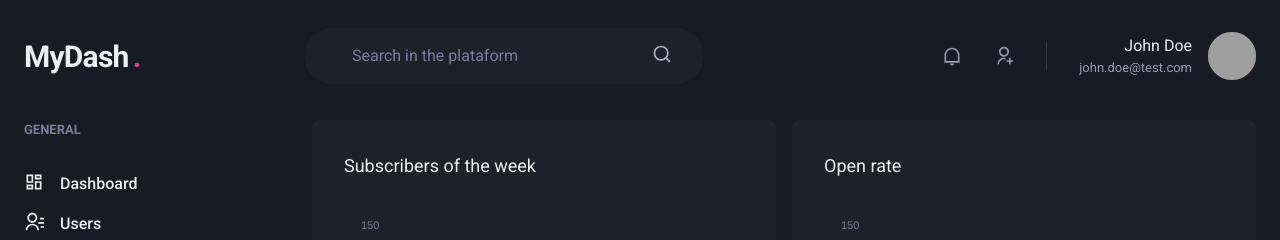
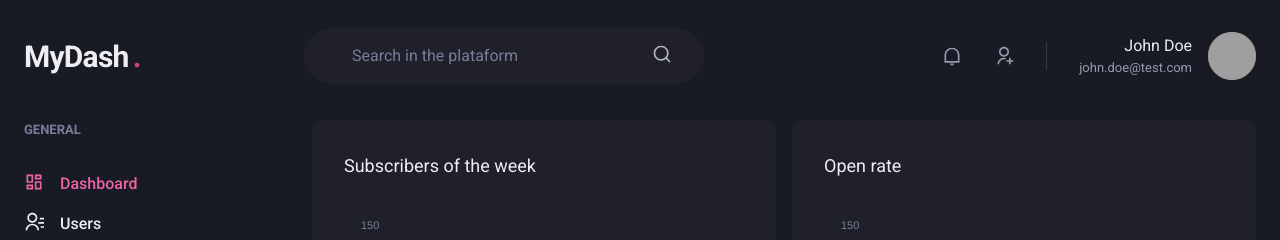
Before and after one commit to pablimx/mydash, a Next.js app: page /dashboard in a window 1280 px wide. Shown: the top 240 px of the page. Built offline with nearby package versions, Linux system fonts and the light colour scheme; grey boxes are pictures that could not be loaded.

Commit message:
feat: creating links to navigation

```diff
--- /dev/null
+++ b/src/components/ActiveLink.tsx
@@ -0,0 +1,30 @@
+import Link, { LinkProps } from 'next/link'
+import { cloneElement, ReactElement } from 'react'
+import { useRouter } from 'next/router'
+
+interface ActiveLinkProps extends LinkProps {
+  children: ReactElement;
+  shouldMatchExactHref: boolean;
+}
+
+export function ActiveLink({ children, shouldMatchExactHref = false, ...props}: ActiveLinkProps) {
+  const { asPath } = useRouter()
+
+  let isActive = false
+
+  if (shouldMatchExactHref && (asPath === props.href || asPath === props.as)) {
+    isActive = true
+  }
+
+  if (!shouldMatchExactHref && (asPath.startsWith(String(props.href)) || asPath.startsWith(String(props.as)))){
+    isActive = true
+  }
+
+  return (
+    <Link {...props}>
+      {cloneElement(children, {
+        color: isActive ? 'pink.400' : 'gray.50'
+      })}
+    </Link>
+  )
+}
--- a/src/components/Sidebar/NavLink.tsx
+++ b/src/components/Sidebar/NavLink.tsx
@@ -1,16 +1,19 @@
-import { Link, Icon, Text, LinkProps as ChakraLinkProps } from '@chakra-ui/react'
+import { Link as ChakraLink, Icon, Text, LinkProps as ChakraLinkProps } from '@chakra-ui/react'
 import { ElementType } from 'react'
-
+import { ActiveLink } from '../ActiveLink'
 interface NavLinkProps extends ChakraLinkProps {
   icon: ElementType;
   children: string;
+  href: string;
 }
 
-export function NavLink({ icon, children, ...props }: NavLinkProps) {
+export function NavLink({ icon, children, href, ...props }: NavLinkProps) {
   return (
-    <Link display="flex" align="center" {...props}>
-      <Icon as={icon} fontSize="20" />
-      <Text ml="4" fontWeight="medium">{children}</Text>
-    </Link>
+    <ActiveLink href={href} passHref>
+      <ChakraLink display="flex" align="center" {...props}>
+        <Icon as={icon} fontSize="20" />
+        <Text ml="4" fontWeight="medium">{children}</Text>
+      </ChakraLink>
+    </ActiveLink>
   )
 }
--- a/src/components/Sidebar/SidebarNav.tsx
+++ b/src/components/Sidebar/SidebarNav.tsx
@@ -7,12 +7,12 @@
   return (
     <Stack spacing="12" align="flex-start">
       <NavSection title="GENERAL">
-        <NavLink icon={RiDashboardLine}>Dashboard</NavLink>
-        <NavLink icon={RiContactsLine}>Users</NavLink>
+        <NavLink icon={RiDashboardLine} href="/dashboard">Dashboard</NavLink>
+        <NavLink icon={RiContactsLine} href="/users">Users</NavLink>
       </NavSection>
       <NavSection title="AUTOMATION">
-        <NavLink icon={RiInputMethodLine}>Forms</NavLink>
-        <NavLink icon={RiGitMergeLine}>Automation</NavLink>
+        <NavLink icon={RiInputMethodLine} href="/forms">Forms</NavLink>
+        <NavLink icon={RiGitMergeLine} href="/automation">Automation</NavLink>
       </NavSection>
     </Stack>
   )
--- a/src/pages/users/create.tsx
+++ b/src/pages/users/create.tsx
@@ -2,6 +2,7 @@
 import { Input } from "../../components/Form/Input";
 import { Header } from "../../components/Header";
 import { Sidebar } from "../../components/Sidebar";
+import Link from 'next/link'
 
 export default function CreateUser() {
   return (
@@ -37,7 +38,9 @@
 
           <Flex mt="8" justify="flex-end">
             <HStack spacing="4">
+            <Link href="/users" passHref>
               <Button colorScheme="whiteAlpha">Cancel</Button>
+            </Link>
               <Button colorScheme="pink">Save</Button>
             </HStack>
           </Flex>
--- a/src/pages/users/index.tsx
+++ b/src/pages/users/index.tsx
@@ -19,6 +19,7 @@
 import { Header } from "../../components/Header";
 import { Pagination } from "../../components/Pagination";
 import { Sidebar } from "../../components/Sidebar";
+import Link from 'next/link'
 
 export default function UserList() {
   const isWideVersion = useBreakpointValue({
@@ -43,6 +44,7 @@
             <Heading size="lg" fontWeight="normal">
               Users
             </Heading>
+            <Link href="/users/create" passHref>
               <Button
                 as="a"
                 size="sm"
@@ -52,6 +54,7 @@
               >
                 Create new
               </Button>
+            </Link>
           </Flex>
 
           <Table colorScheme="whiteAlpha">
```
Lines whose indentation alone changed are shown as unchanged.
